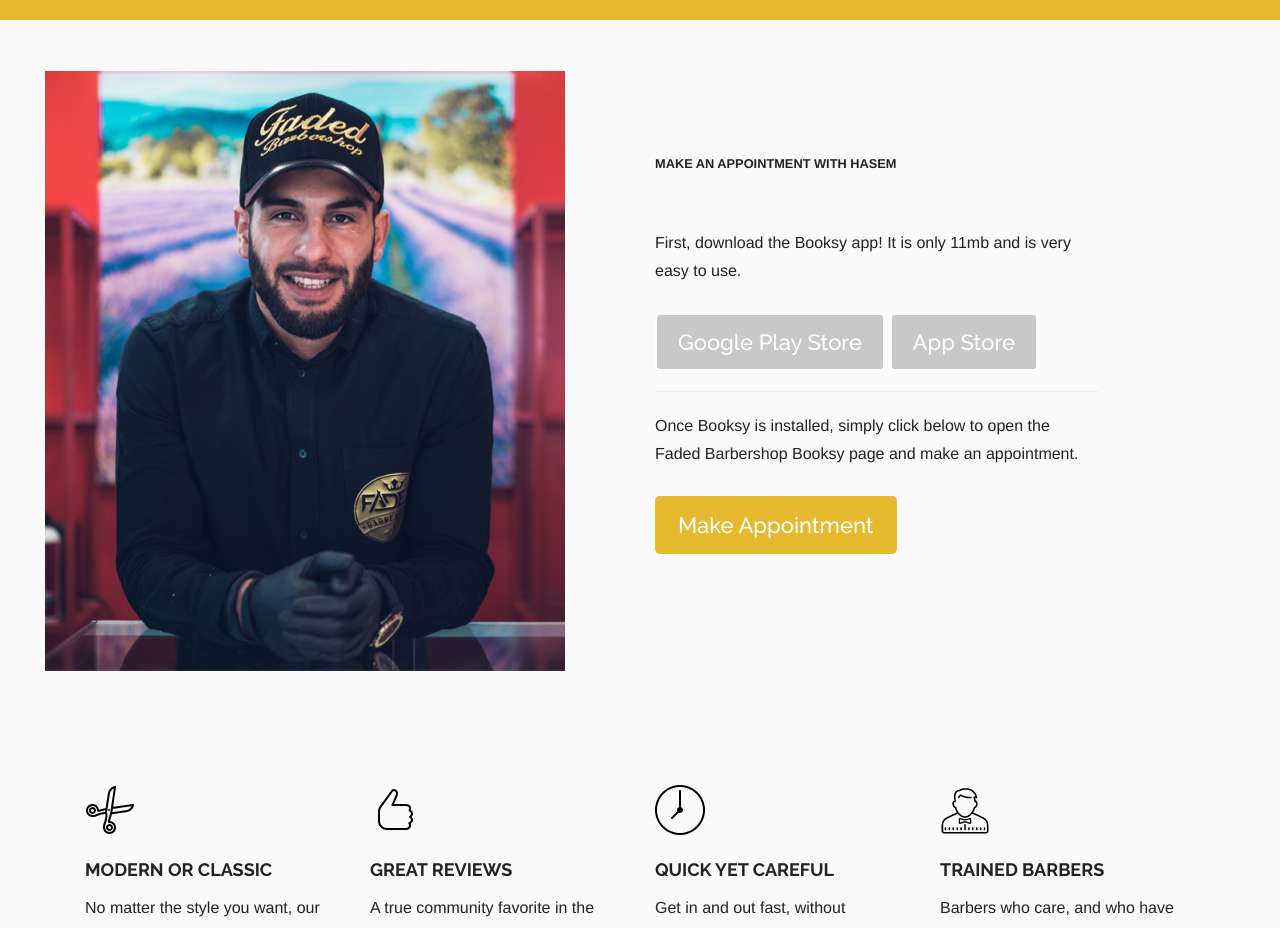
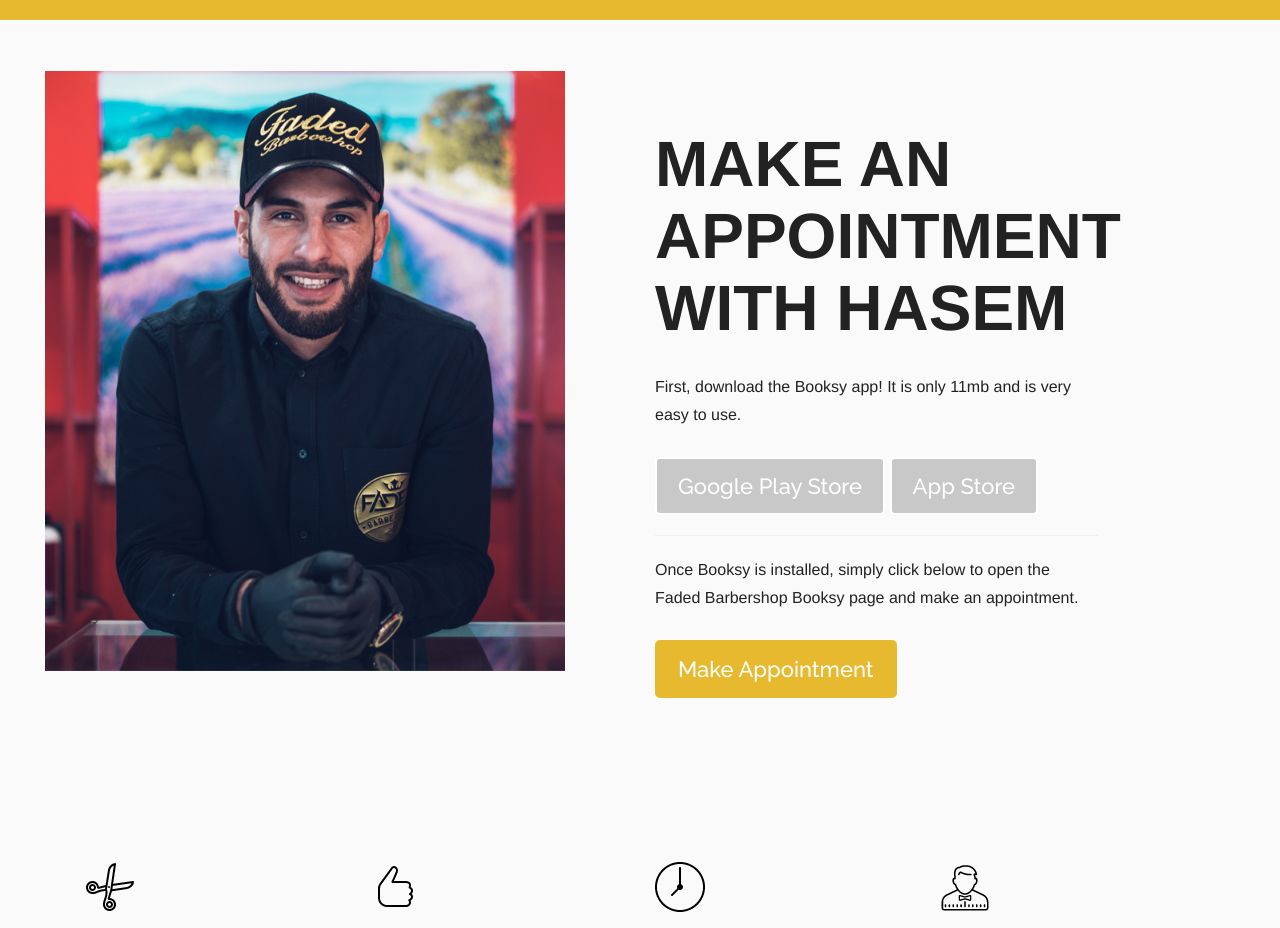
Before and after one commit to fadedbarbershop/fadedbarbershop.github.io, a plain HTML site: page index.html in a window 1280 px wide. Shown: the part 780-1708 px from the top of the page. Drawn offline with Linux system fonts and the light colour scheme.

Commit message:
Fix font size

```diff
--- a/index.html
+++ b/index.html
@@ -53,7 +53,7 @@
     <div class="discover clearfix">
       <div class="wrap">
         <div class="discover-content clearfix">
-          <h2 style="font-size: 80%">MAKE AN APPOINTMENT WITH HASEM</h2>
+          <h2 style="font-size: 400%">MAKE AN APPOINTMENT WITH HASEM</h2>
           <p>First, download the Booksy app! It is only 11mb and is very easy to use.</p><br>
           <a href="https://play.google.com/store/apps/details?id=net.booksy.customer&hl=en" class="button button-stripe">Google Play Store</a>
           <a href="https://itunes.apple.com/ca/app/booksy-find-and-book-health-and-beauty-services/id723961236?mt=8" class="button button-stripe">App Store</a>
```
